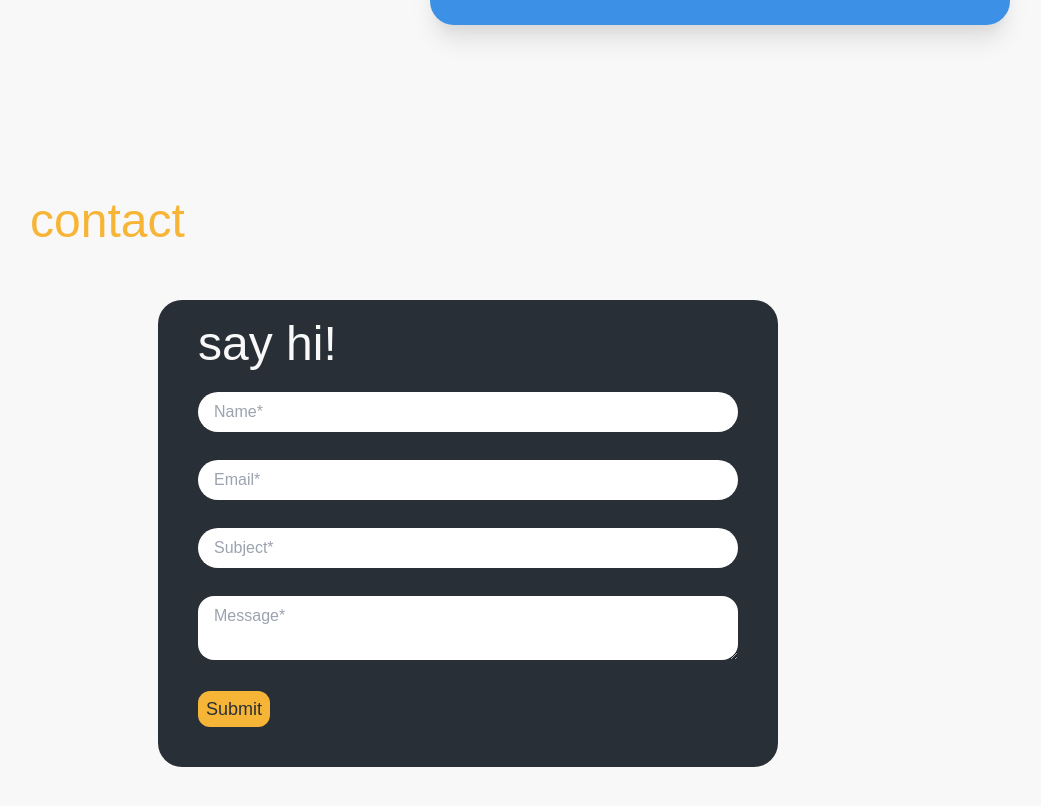
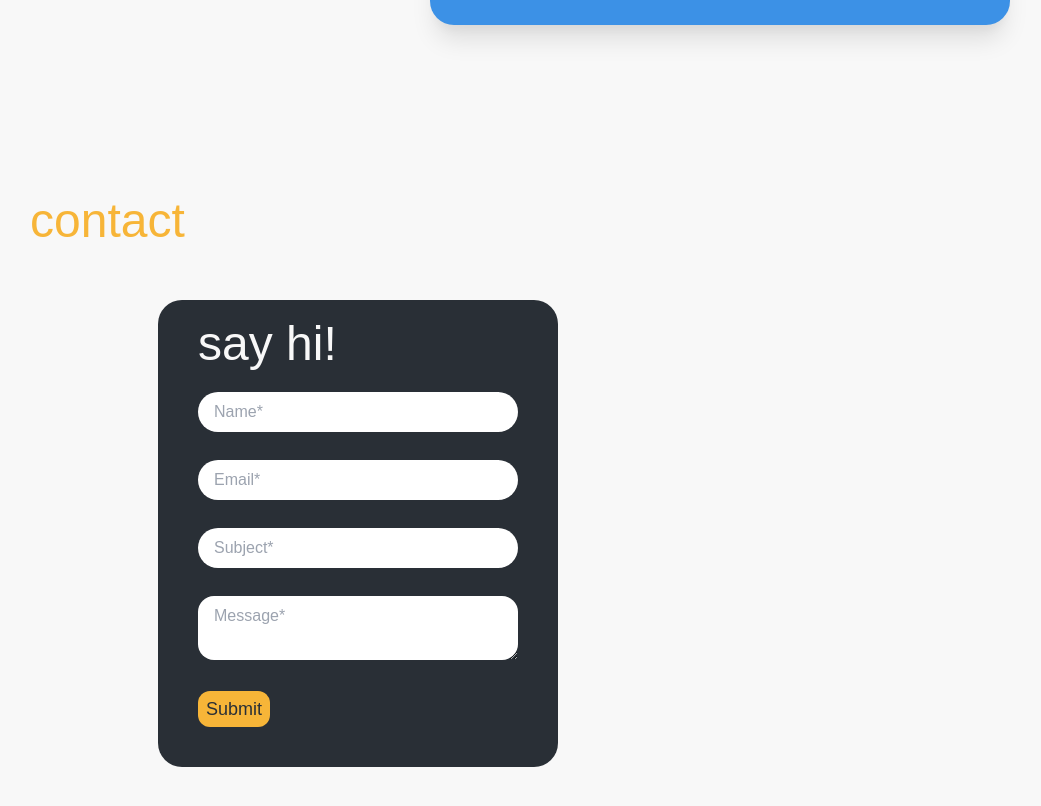
Before and after one commit to abeciana1/abeciana-portfolio, a Next.js app: page / in a window 1280 px wide. Shown: the part 3365-4171 px from the top of the page, without its empty margins (10-1051 px from the left). Built offline with nearby package versions, Linux system fonts and the light colour scheme; a web font is replaced by a local one.

Commit message:
Removed changes to contact section

```diff
--- a/components/HomePageSections/Contact.js
+++ b/components/HomePageSections/Contact.js
@@ -1,4 +1,6 @@
 import React from 'react'
+import PageMargin from '../utils/PageMargin'
+
 
 import ContactForm from '../utils/forms/ContactForm'
 
@@ -6,9 +8,11 @@ const Contact = (props) => {
 
     return (
         <React.Fragment>
+            <PageMargin>
+
                 <section
                     id="contact"
-                className="homepage-section mt-16 pb-16 flex flex-col justify-items-center item-stretch ml-5 md:ml-10"
+                    className="homepage-section mt-16 pb-16 flex flex-col justify-items-center item-stretch"
                 >
                     <div
                         className="text-5xl font-reross text-yellow leading-relaxed"
@@ -21,6 +25,7 @@ const Contact = (props) => {
                         <ContactForm />
                     </section>
                 </section>
+            </PageMargin>
         </React.Fragment>
     )
 }
--- a/components/utils/forms/ContactForm.js
+++ b/components/utils/forms/ContactForm.js
@@ -25,10 +25,10 @@ class ContactForm extends React.Component {
         return (
             <React.Fragment>
                 <section
-                    className="flex"
+                    className=""
                 >
                     <section
-                        className="mx-32 mt-10 bg-black rounded-3xl w-1/2"
+                        className="lg:mx-32 mt-10 bg-black rounded-3xl w-full md:w-3/4 lg:w-1/2 xl:w-1/3"
                     >
                         <h2 className="text-white text-5xl pt-5 pl-10">say hi!</h2>
                         <form
```
Lines whose indentation alone changed are shown as unchanged.
